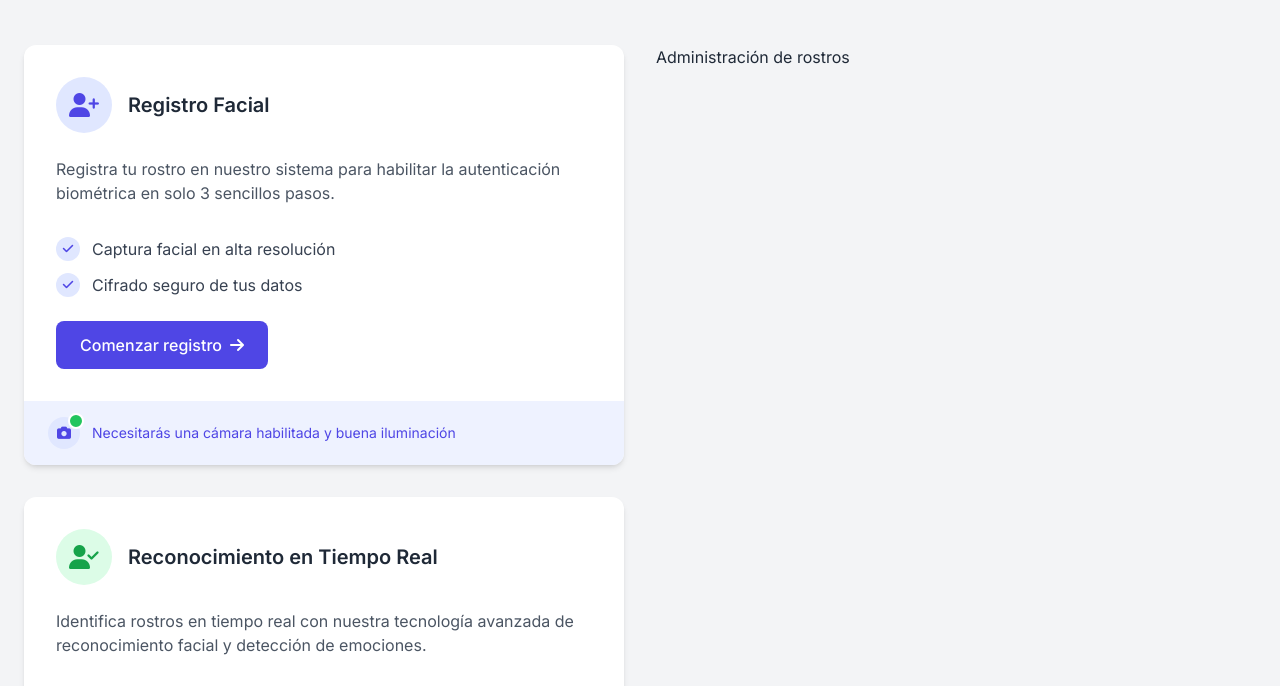
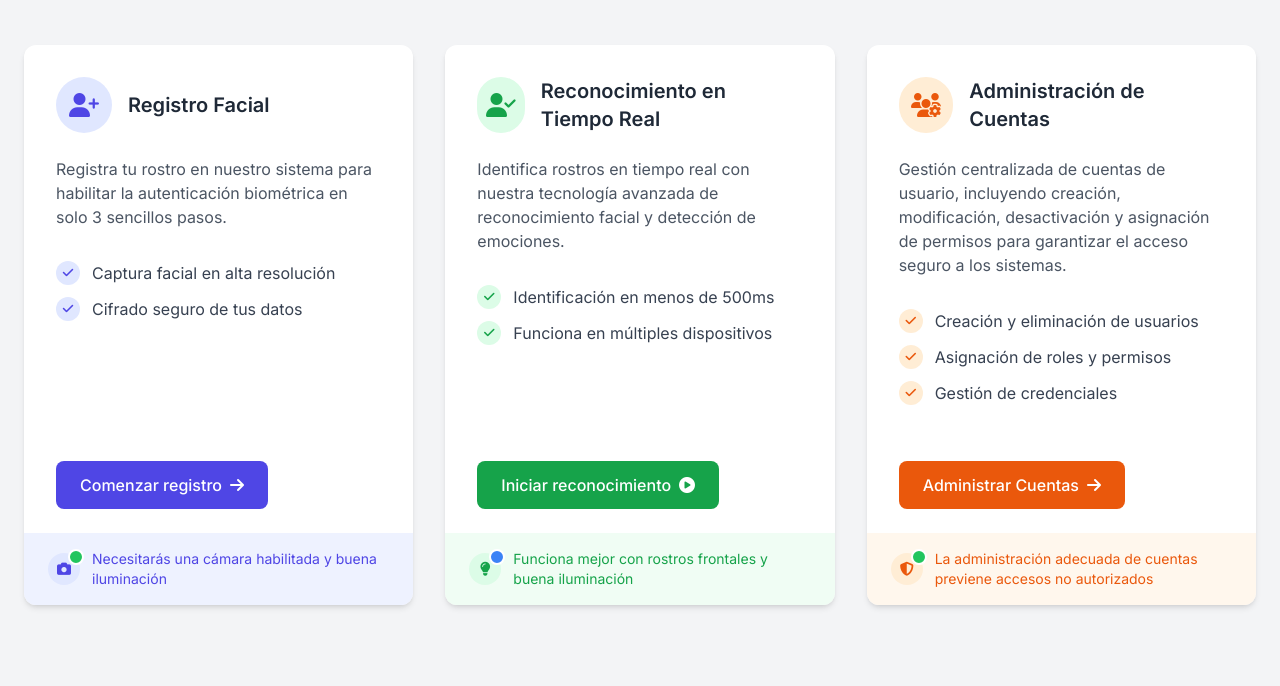
Before and after one commit to SmartSiteCompany/POS_computer_vision-, a website: page public/index.html in a window 1280 px wide. Shown: the part 671-1357 px from the top of the page. Drawn offline with nearby package versions, Linux system fonts and the light colour scheme.

Commit message:
mejora de edicion en crud

```diff
--- a/public/index.html
+++ b/public/index.html
@@ -74,10 +74,11 @@
   <div class="container mx-auto px-6 py-16">
     <h2 class="text-3xl font-bold text-center mb-12 text-gray-800">¿Qué deseas hacer hoy?</h2>
 
-    <div class="grid grid-cols-1 md:grid-cols-2 gap-8" id="solutions">
+    <div class="grid grid-cols-1 lg:grid-cols-3 gap-8" id="solutions">
+
       <!-- Register Card -->
-      <div class="bg-white rounded-xl shadow-md overflow-hidden card-hover group">
-        <div class="p-8">
+      <div class="bg-white rounded-xl shadow-md overflow-hidden card-hover group h-full flex flex-col">
+        <div class="p-8 flex-grow">
           <div class="flex items-center mb-6">
             <div class="w-14 h-14 rounded-full bg-indigo-100 flex items-center justify-center mr-4 group-hover:bg-indigo-200 transition">
               <i class="fas fa-user-plus text-indigo-600 text-2xl group-hover:text-indigo-800 transition"></i>
@@ -100,11 +101,12 @@
               <p class="text-gray-700">Cifrado seguro de tus datos</p>
             </div>
           </div>
-          <a href="register.html" id="register" class="btn-hover inline-flex items-center px-6 py-3 bg-indigo-600 text-white font-medium rounded-lg hover:bg-indigo-700 transition duration-300">
+        </div>
+        <div class="mt-auto">
+          <a href="register.html" id="register" class="btn-hover inline-flex items-center justify-center px-6 py-3 bg-indigo-600 text-white font-medium rounded-lg hover:bg-indigo-700 transition duration-300 mx-8 mb-6">
             Comenzar registro
             <i class="fas fa-arrow-right ml-2"></i>
           </a>
-        </div>
           <div class="bg-indigo-50 px-6 py-4">
             <div class="flex items-center text-sm text-indigo-600">
               <div class="relative mr-3">
@@ -117,16 +119,11 @@
             </div>
           </div>
         </div>
-
-      <!-- Adminitración de rostros -->
-
-      <div>
-        <a href="crud.html">Administración de rostros</a>
       </div>
 
       <!-- Identify Card -->
-      <div class="bg-white rounded-xl shadow-md overflow-hidden card-hover group">
-        <div class="p-8">
+      <div class="bg-white rounded-xl shadow-md overflow-hidden card-hover group h-full flex flex-col">
+        <div class="p-8 flex-grow">
           <div class="flex items-center mb-6">
             <div class="w-14 h-14 rounded-full bg-green-100 flex items-center justify-center mr-4 group-hover:bg-green-200 transition">
               <i class="fas fa-user-check text-green-600 text-2xl group-hover:text-green-800 transition"></i>
@@ -149,11 +146,12 @@
               <p class="text-gray-700">Funciona en múltiples dispositivos</p>
             </div>
           </div>
-          <a href="identify.html" id="demo" class="btn-hover inline-flex items-center px-6 py-3 bg-green-600 text-white font-medium rounded-lg hover:bg-green-700 transition duration-300">
+        </div>
+        <div class="mt-auto">
+          <a href="identify.html" id="demo" class="btn-hover inline-flex items-center justify-center px-6 py-3 bg-green-600 text-white font-medium rounded-lg hover:bg-green-700 transition duration-300 mx-8 mb-6">
             Iniciar reconocimiento
             <i class="fas fa-play-circle ml-2"></i>
           </a>
-        </div>
           <div class="bg-green-50 px-6 py-4">
             <div class="flex items-center text-sm text-green-600">
               <div class="relative mr-3">
@@ -163,6 +161,58 @@
                 <div class="absolute -top-1 -right-1 w-4 h-4 bg-blue-500 rounded-full border-2 border-white"></div>
               </div>
               <p>Funciona mejor con rostros frontales y buena iluminación</p>
+            </div>
+          </div>
+        </div>
+      </div>
+
+      <!-- Adminitración de rostros -->
+      <div class="bg-white rounded-xl shadow-md overflow-hidden card-hover group h-full flex flex-col">
+        <div class="p-8 flex-grow">
+            <div class="flex items-center mb-6">
+                <div class="w-14 h-14 rounded-full bg-orange-100 flex items-center justify-center mr-4 group-hover:bg-orange-200 transition">
+                    <i class="fas fa-users-cog text-orange-600 text-2xl group-hover:text-orange-800 transition"></i>
+                </div>
+                <h3 class="text-xl font-semibold text-gray-800">Administración de Cuentas</h3>
+            </div>
+            <p class="text-gray-600 mb-8">Gestión centralizada de cuentas de usuario, incluyendo creación, modificación, desactivación y asignación de permisos para garantizar el acceso seguro a los sistemas.</p>
+
+            <div class="mb-6">
+                <div class="flex items-center mb-3">
+                    <div class="w-6 h-6 rounded-full bg-orange-100 flex items-center justify-center mr-3">
+                        <i class="fas fa-check text-orange-600 text-xs"></i>
+                    </div>
+                    <p class="text-gray-700">Creación y eliminación de usuarios</p>
+                </div>
+                <div class="flex items-center mb-3">
+                    <div class="w-6 h-6 rounded-full bg-orange-100 flex items-center justify-center mr-3">
+                        <i class="fas fa-check text-orange-600 text-xs"></i>
+                    </div>
+                    <p class="text-gray-700">Asignación de roles y permisos</p>
+                </div>
+                <div class="flex items-center">
+                    <div class="w-6 h-6 rounded-full bg-orange-100 flex items-center justify-center mr-3">
+                        <i class="fas fa-check text-orange-600 text-xs"></i>
+                    </div>
+                    <p class="text-gray-700">Gestión de credenciales</p>
+                </div>
+            </div>
+        </div>
+        <div class="mt-auto">
+          <a href="crud.html" id="register" class="btn-hover inline-flex items-center justify-center px-6 py-3 bg-orange-600 text-white font-medium rounded-lg hover:bg-orange-700 transition duration-300 mx-8 mb-6">
+              Administrar Cuentas
+              <i class="fas fa-arrow-right ml-2"></i>
+          </a>
+          <div class="bg-orange-50 px-6 py-4">
+              <div class="flex items-center text-sm text-orange-600">
+                  <div class="relative mr-3">
+                      <div class="w-8 h-8 bg-orange-100 rounded-full flex items-center justify-center">
+                          <i class="fas fa-shield-alt"></i>
+                      </div>
+                      <div class="absolute -top-1 -right-1 w-4 h-4 bg-green-500 rounded-full border-2 border-white"></div>
+                  </div>
+                  <p>La administración adecuada de cuentas previene accesos no autorizados</p>
+              </div>
           </div>
         </div>
       </div>
```
Also changed, not shown: public/crud.html (+4 -3 lines), dataset/user_688161acccc780d1ea9ab40f.jpg (added), dataset/user_6881635f5ef80f62bec99583.jpg (added). Lines whose indentation alone changed are shown as unchanged.
